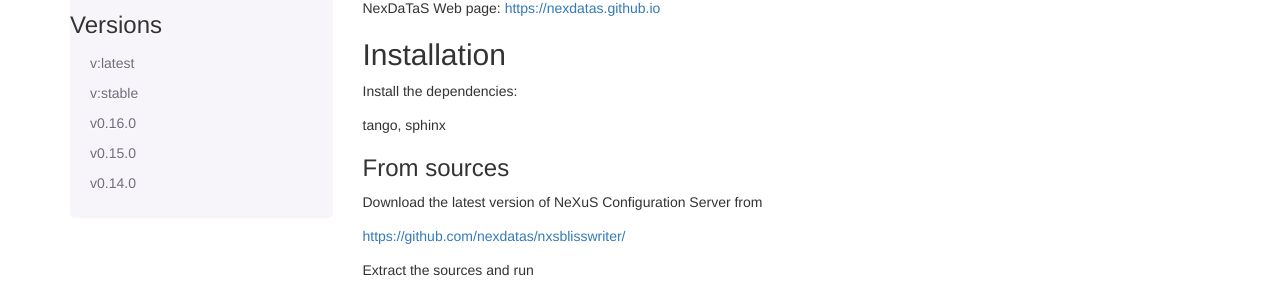
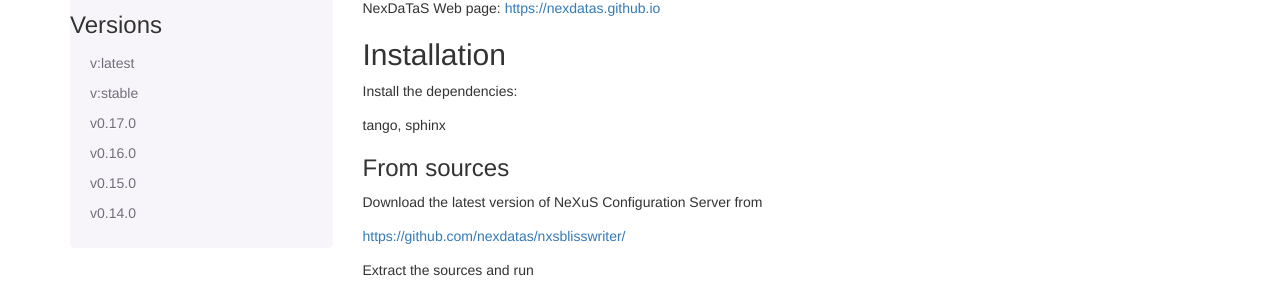
Before and after one commit to nexdatas/nxsblisswriter, a Sphinx documentation site: the page built from doc/index.rst, in a window 1280 px wide and 900 px high. Shown: the part 336-628 px from the top of the window. Built offline with Sphinx 7.4.7, drawn with Linux system fonts in a browser that asks for light colours; the version number could not be read and is left out.

Commit message:
bump the version

```diff
--- a/doc/conf.py
+++ b/doc/conf.py
@@ -259,8 +259,9 @@ if os.getenv("NXSCONFIGSERVER_HIDE_VERSIONS") != 'TRUE':
     html_sidebars['**'].append('versions.html')
 
 html_context = {
-    "current_version": "v0.16.0",
+    "current_version": "v0.17.0",
     "docs_versions": [
+        "v0.17.0",
         "v0.16.0",
         "v0.15.0",
         "v0.14.0",
```
Also changed, not shown: 2 other files.
